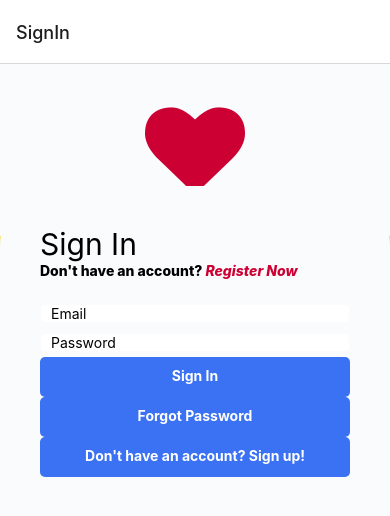
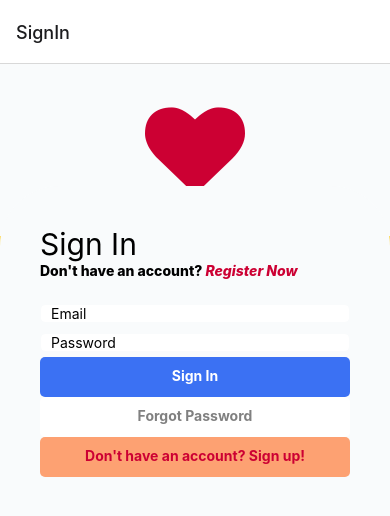
Before and after one commit to Scrubbyjay/cs491, a React Native app: screen /SignIn in a window 390 px wide. Shown: the top 516 px of the page. Built offline with nearby package versions, Linux system fonts and the light colour scheme.

Commit message:
added forgot password and sign up buttons

```diff
--- a/src/components/CustomButton/CustomButton.js
+++ b/src/components/CustomButton/CustomButton.js
@@ -1,7 +1,7 @@
 import React from 'react'
 import { View, Text, StyleSheet, Pressable } from 'react-native'
 
-const CustomButton = ({onPress,text, type = 'PRIMARY', bgColor, fgColor}) => {
+const CustomButton = ({onPress,text, type = "PRIMARY", bgColor, fgColor}) => {
     return (
         <Pressable
           onPress={onPress}
@@ -31,14 +31,22 @@ const styles = StyleSheet.create({
         height: 40,
         alignItems: 'center',
     },
+
     container_PRIMARY: {
+        backgroundColor: '#3b71f3',
+    },
 
+    container_TERTIARY: {},
 
-    },
     text: {
         fontWeight: 'bold',
         color: 'white',
         paddingTop: 10,
+    },
+
+    text_TERTIARY: {
+        color: 'gray',
+
     }
 })
 
--- a/src/screens/SignInScreen.js
+++ b/src/screens/SignInScreen.js
@@ -68,11 +68,14 @@ const SignInScreen = ({navigation}) => {
                          text="Forgot Password"
                          onPress={onForgetPasswordPressed}
                          type="TERTIARY"
+                         bgColor='white'
                          />
                          <CustomButton
                          text="Don't have an account? Sign up!"
                          onPress={onSignUpPressed}
-                         type="SECONDARY"
+                         type="TERTIARY"
+                         bgColor='#fda172'
+                         fgColor='#cc0033'
                          />
 
                     </View>
```
